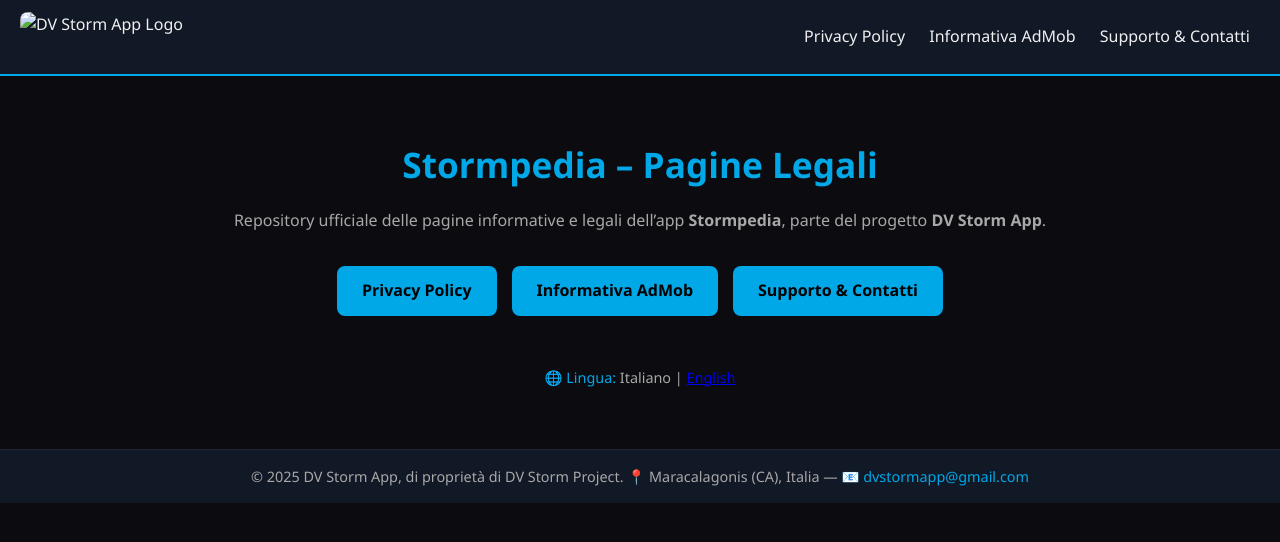
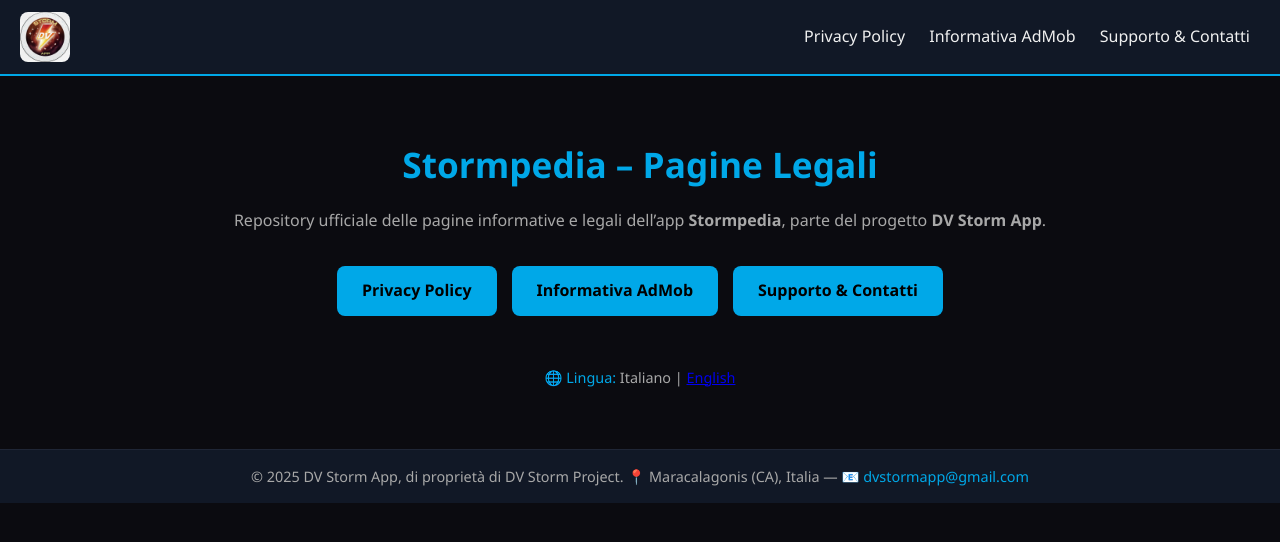
Before and after one commit to dvsstormreport-pixel/stormpedia-legal, a plain HTML site: page index.html in a window 1280 px wide. Drawn offline with Linux system fonts and the light colour scheme.

Commit message:
Update index.html

```diff
--- a/index.html
+++ b/index.html
@@ -4,7 +4,7 @@
   <meta charset="UTF-8" />
   <meta name="viewport" content="width=device-width, initial-scale=1.0" />
   <title>Stormpedia – Pagine Legali | DV Storm App</title>
-  <link rel="icon" href="logo.png" type="image/png" />
+  <link rel="icon" href="nuovologo.jpeg" type="image/jpeg" />
   <style>
     :root {
       --brand: #00A8E8;
@@ -118,8 +118,8 @@
 
 <body>
   <header>
-    <!-- 🔷 LOGO SEGNAPOSTO — sostituisci con il percorso del tuo file -->
-    <img src="logo.png" alt="DV Storm App Logo" />
+
+    <img src="nuovologo.jpeg" alt="DV Storm App Logo" />
     <nav>
       <a href="privacy-policy.html">Privacy Policy</a>
       <a href="admob-info.html">Informativa AdMob</a>
```
